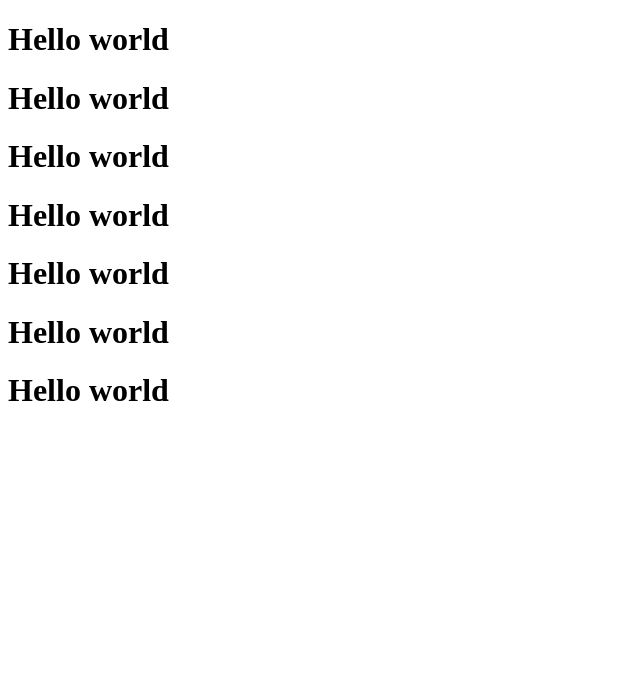
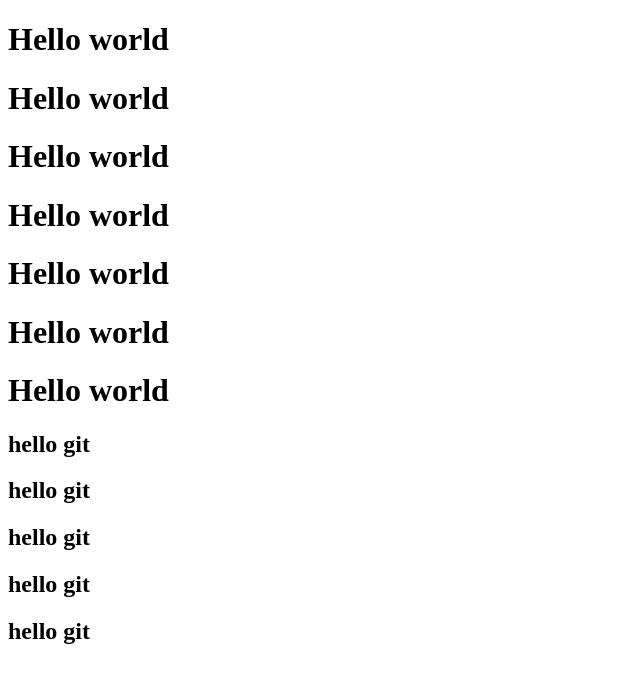
Before and after one commit to ashishkk22/git-gitflow-practical, a plain HTML site: page index.html in a window 1280 px wide. Shown: the whole page, without its empty margins (0-640 px from the left). Drawn offline with Linux system fonts and the light colour scheme.

Commit message:
added the h2 tag

```diff
--- a/index.html
+++ b/index.html
@@ -14,5 +14,10 @@
     <h1>Hello world</h1>
     <h1>Hello world</h1>
     <h1>Hello world</h1>
+    <h2>hello git</h2>
+    <h2>hello git</h2>
+    <h2>hello git</h2>
+    <h2>hello git</h2>
+    <h2>hello git</h2>
   </body>
 </html>
```
